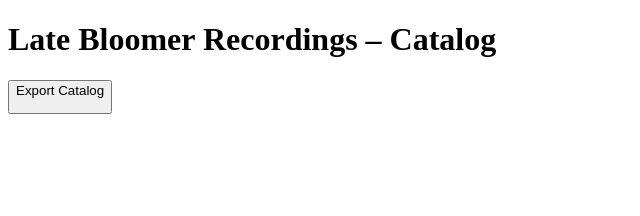
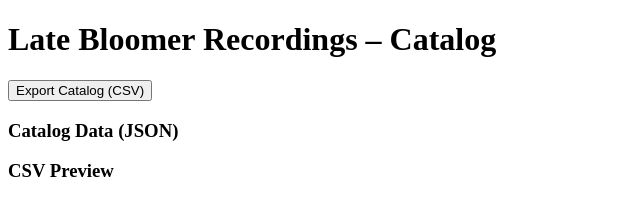
Before and after one commit to LateBloomerRecordings/late-bloomer-label-app, a website: page index.html in a window 1280 px wide. Shown: the whole page, without its empty margins (0-640 px from the left). Drawn offline with Linux system fonts and the light colour scheme.

Commit message:
Update index.html

```diff
--- a/index.html
+++ b/index.html
@@ -1,14 +1,24 @@
 <!DOCTYPE html>
 <html>
 <head>
-  <title>Late Bloomer Recordings</title>
+  <meta charset="UTF-8">
+  <title>Late Bloomer Recordings – Catalog</title>
 </head>
 <body>
+
   <h1>Late Bloomer Recordings – Catalog</h1>
-  <button onclick="exportCSV()">Export Catalog
-<p id="status"></p>
-<pre id="output"></pre>
-<pre id="csvPreview"></pre>
+
+  <button onclick="exportCSV()">Export Catalog (CSV)</button>
+
+  <p id="status"></p>
+
+  <h3>Catalog Data (JSON)</h3>
+  <pre id="output"></pre>
+
+  <h3>CSV Preview</h3>
+  <pre id="csvPreview"></pre>
+
   <script src="app.js"></script>
+
 </body>
 </html>
```
